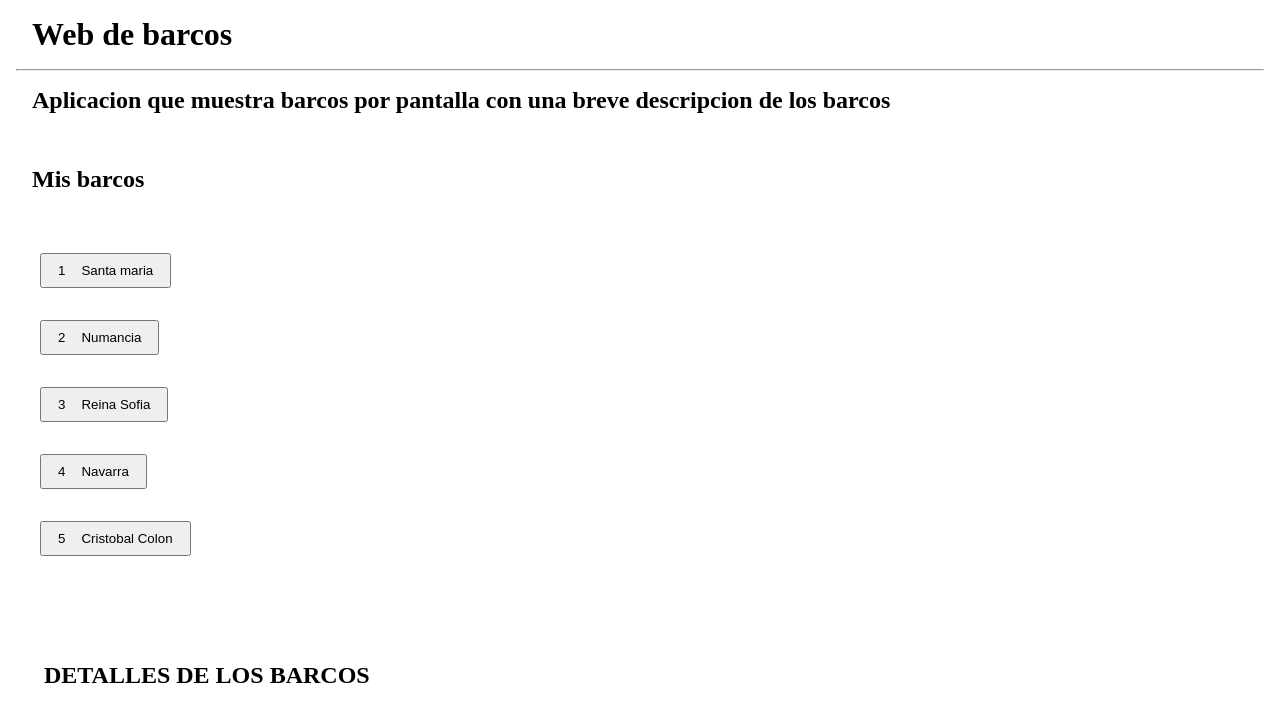
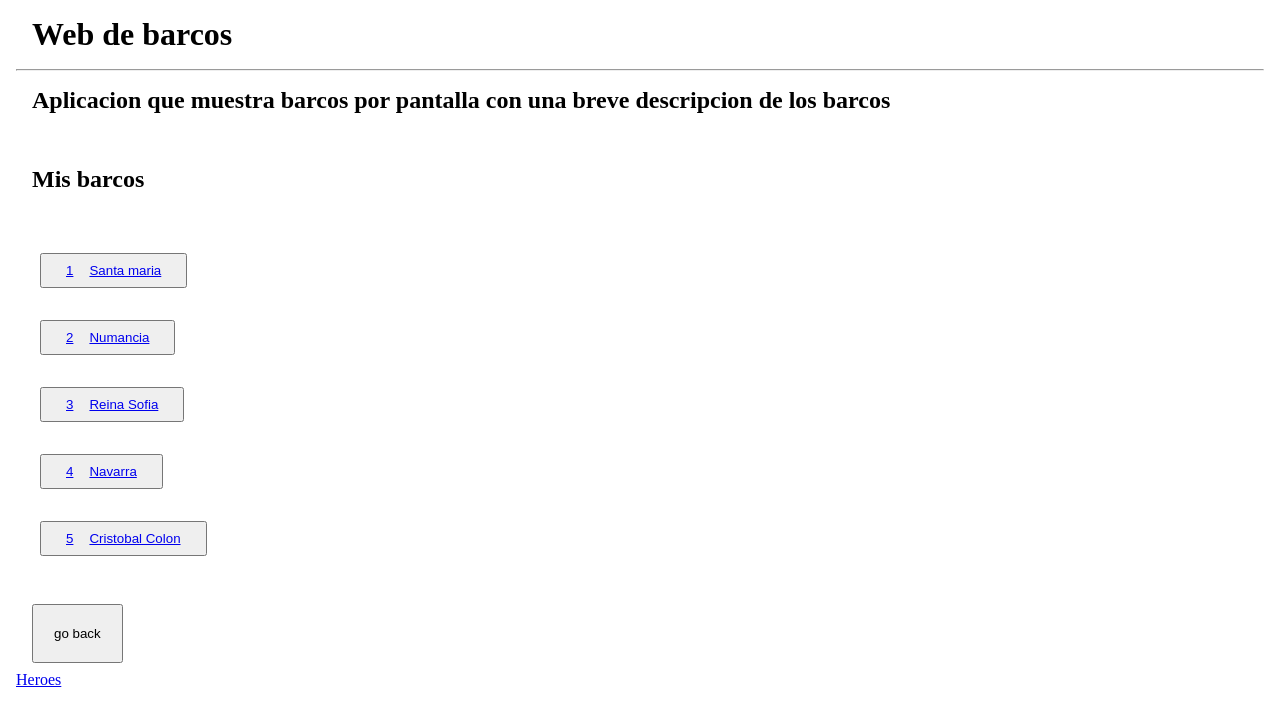
Before and after one commit to javimbcc/Barcos-Web, an Angular app: page /barcos in a window 1280 px wide. Before the commit this address led to /. Shown: the top 726 px of the page. Built offline with nearby package versions, Linux system fonts and the light colour scheme.

Commit message:
[11:00 26/10/2022]: Terminada la tarea falta añadir estilos para que quede bonito

```diff
--- a/src/app/app-routing.module.ts
+++ b/src/app/app-routing.module.ts
@@ -1,10 +1,15 @@
 import { NgModule } from '@angular/core';
 import { RouterModule, Routes } from '@angular/router';
+import { DetallesBarcoComponent } from './detalles-barco/detalles-barco.component';
+import { ListaBarcosComponent } from './lista-barcos/lista-barcos.component';
 
-const routes: Routes = [];
+const routes: Routes = [
+  { path: 'detalles-barco/:id', component: DetallesBarcoComponent },
+  { path: 'barcos', component: ListaBarcosComponent },
+];
 
 @NgModule({
   imports: [RouterModule.forRoot(routes)],
-  exports: [RouterModule]
+  exports: [RouterModule],
 })
-export class AppRoutingModule { }
+export class AppRoutingModule {}
--- a/src/app/app.component.html
+++ b/src/app/app.component.html
@@ -1,15 +1,18 @@
 <!DOCTYPE html>
 <html lang="en">
-<head>
-  <meta charset="UTF-8">
-  <meta http-equiv="X-UA-Compatible" content="IE=edge">
-  <meta name="viewport" content="width=device-width, initial-scale=1.0">
-  <title>{{title}}</title>
-</head>
-<body>
-  <h1 class="title">{{title}}</h1>
-  <hr/>
-  <h2 class="subtitle">{{subtitle}}</h2>
-  <app-lista-barcos></app-lista-barcos>
-</body>
+  <head>
+    <meta charset="UTF-8" />
+    <meta http-equiv="X-UA-Compatible" content="IE=edge" />
+    <meta name="viewport" content="width=device-width, initial-scale=1.0" />
+    <title>{{ title }}</title>
+  </head>
+  <body>
+    <h1 class="title">{{ title }}</h1>
+    <hr />
+    <h2 class="subtitle">{{ subtitle }}</h2>
+    <router-outlet></router-outlet>
+    <nav>
+      <a routerLink="/barcos">Heroes</a>
+    </nav>
+  </body>
 </html>
--- a/src/app/barco.service.ts
+++ b/src/app/barco.service.ts
@@ -1,6 +1,6 @@
 import { Injectable } from '@angular/core';
 import { Barcos } from './interface/interfazBarco';
-import { barcos } from './mock/barcos';
+import { barcos} from './mock/barcos';
 import { Observable, of } from 'rxjs';
 
 @Injectable({
@@ -10,7 +10,15 @@ export class BarcoService {
 
   constructor() { }
 
-  getBarcos(): Barcos[] {
-    return barcos;
+  getBarco(id: number): Observable<Barcos> {
+    // For now, assume that a hero with the specified `id` always exists.
+    // Error handling will be added in the next step of the tutorial.
+    const barco = barcos.find(h => h.id === id)!;
+    return of(barco);
+  }
+
+  getBarcos(): Observable<Barcos[]> {
+    const barco = of(barcos);
+    return barco;
   }
 }
--- a/src/app/detalles-barco/detalles-barco.component.html
+++ b/src/app/detalles-barco/detalles-barco.component.html
@@ -1,7 +1,7 @@
-<h2 class="detalles-text">DETALLES DE LOS BARCOS</h2>
 <div *ngIf="barco" class="detalles-div">
   <p>id: {{barco.id}}</p>
   <p>nombre: {{barco.nombre}}</p>
   <p>tipo: {{barco.tipo}}</p>
   <img src="${{barco.imagen}}" class="estilo-imagen">
 </div>
+<button type="button" (click)="goBack()">go back</button>
--- a/src/app/detalles-barco/detalles-barco.component.ts
+++ b/src/app/detalles-barco/detalles-barco.component.ts
@@ -1,16 +1,31 @@
 import { Component, OnInit, Input } from '@angular/core';
 import { Barcos } from '../interface/interfazBarco';
+import { ActivatedRoute } from '@angular/router';
+import { Location } from '@angular/common';
+import { BarcoService } from '../barco.service';
 
 @Component({
   selector: 'app-detalles-barco',
   templateUrl: './detalles-barco.component.html',
-  styleUrls: ['./detalles-barco.component.css']
+  styleUrls: ['./detalles-barco.component.css'],
 })
 export class DetallesBarcoComponent implements OnInit {
   @Input() barco?: Barcos;
-  constructor() { }
+  constructor(
+    private route: ActivatedRoute,
+    private barcoService: BarcoService,
+    private location: Location
+  ) {}
+
+  getBarco(): void {
+    const id = Number(this.route.snapshot.paramMap.get('id'));
+    this.barcoService.getBarco(id).subscribe((barco) => (this.barco = barco));
+  }
+  goBack(): void {
+    this.location.back();
+  }
 
   ngOnInit(): void {
+    this.getBarco();
   }
-
 }
--- a/src/app/lista-barcos/lista-barcos.component.html
+++ b/src/app/lista-barcos/lista-barcos.component.html
@@ -2,9 +2,15 @@
   <h2>Mis barcos</h2>
   <ul class="barcos">
     <p *ngFor="let barco of barcos">
-      <button [class.selected]="barco === barcoSeleccionado" type="button" (click)="onSelect(barco)">
-        <span class="badge">{{barco.id}}</span>
-        <span class="name">{{barco.nombre}}</span>
+      <button
+        [class.selected]="barco === barcoSeleccionado"
+        type="button"
+        (click)="onSelect(barco)"
+      >
+        <a routerLink="/detalles-barco/{{barco.id}}">
+          <span class="badge">{{ barco.id }}</span>
+          <span class="name">{{ barco.nombre }}</span>
+        </a>
       </button>
     </p>
   </ul>
--- a/src/app/lista-barcos/lista-barcos.component.ts
+++ b/src/app/lista-barcos/lista-barcos.component.ts
@@ -1,6 +1,8 @@
 import { Component, OnInit } from '@angular/core';
 import { BarcoService } from '../barco.service';
 import { Barcos } from '../interface/interfazBarco';
+import { ActivatedRoute } from '@angular/router';
+import { Location } from '@angular/common';
 
 @Component({
   selector: 'app-lista-barcos',
@@ -9,16 +11,20 @@ import { Barcos } from '../interface/interfazBarco';
 })
 export class ListaBarcosComponent implements OnInit {
   barcos: Barcos[] = [];
-  constructor(private barcoService: BarcoService) {}
+  constructor(
+    private barcoService: BarcoService
+  ) {}
 
   getBarcos(): void {
-    this.barcos = this.barcoService.getBarcos();
+    this.barcoService.getBarcos().subscribe(barco => this.barcos = barco);
   }
 
-   barcoSeleccionado?: Barcos;
-   onSelect(barco: Barcos) {
+  barcoSeleccionado?: Barcos;
+  onSelect(barco: Barcos) {
     this.barcoSeleccionado = barco;
-   }
+  }
 
-  ngOnInit(): void {this.getBarcos()}
+  ngOnInit(): void {
+    this.getBarcos();
+  }
 }
```
